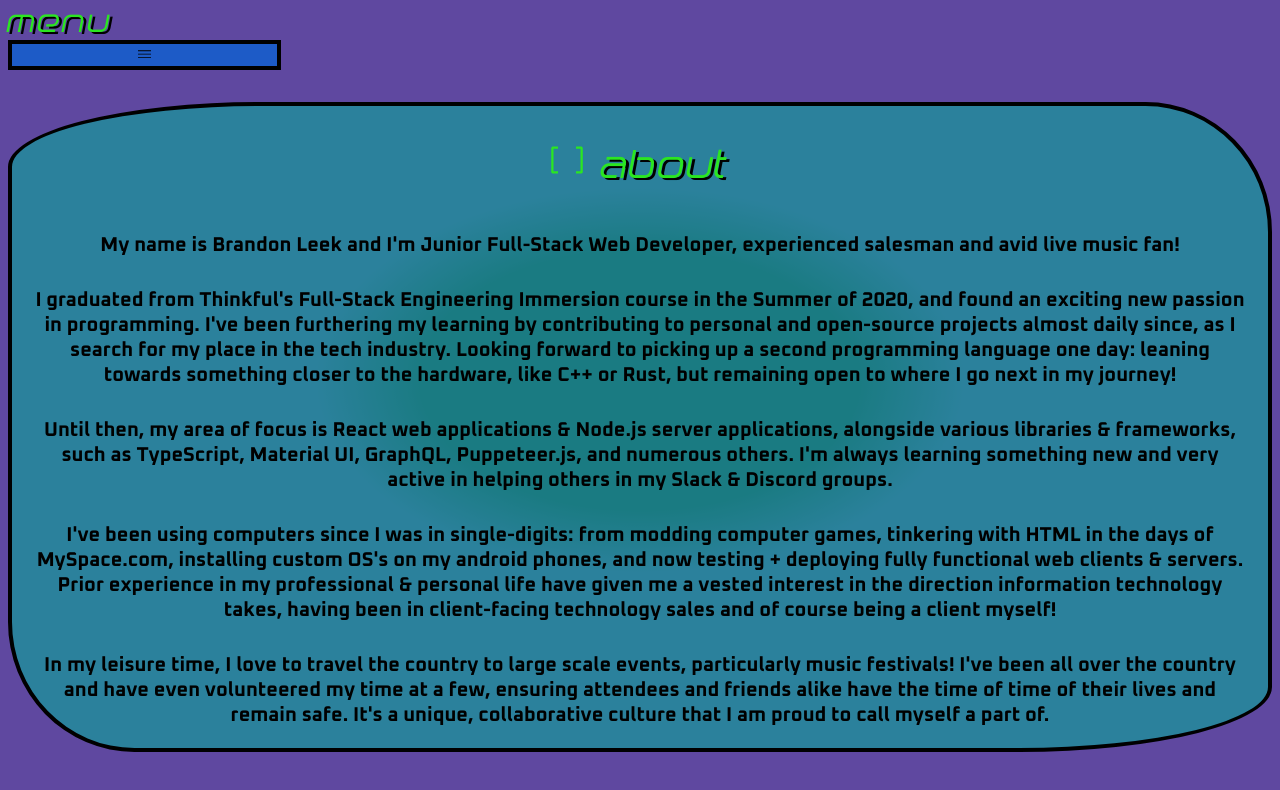
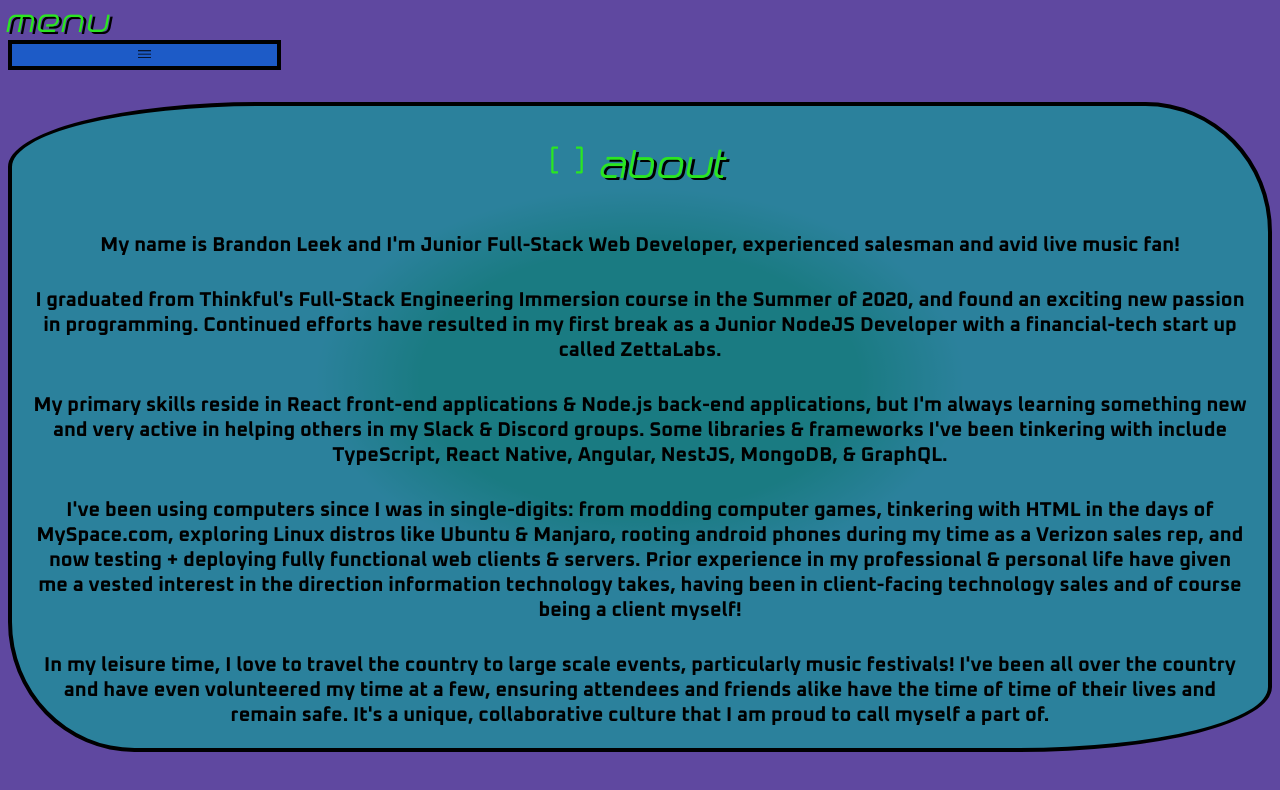
Before and after one commit to bleek42/bleek-dot-dev-og, a React (Create React App) app: page /about in a window 1280 px wide. Shown: the top 790 px of the page. Built offline with nearby package versions, Linux system fonts and the light colour scheme.

Commit message:
added loading and error state to contact page; info changes in about page; mouseover in navbar; formatting in projects; list style none in contact scss; fixed dependency issues

```diff
--- a/package.json
+++ b/package.json
@@ -39,7 +39,6 @@
 	"devDependencies": {
 		"enzyme": "^3.11.0",
 		"enzyme-adapter-react-16": "^1.15.5",
-    "jest": "^26.4.2",
 		"jest-enzyme": "^7.1.2"
 	}
 }
--- a/src/api-config.js
+++ b/src/api-config.js
@@ -1,2 +1,2 @@
 export const API_TOKEN = process.env.API_TOKEN;
-export const API_URL = 'https://api.github.com/users/bleek42';
+export const API_URL = "https://api.github.com/users/bleek42";
--- a/src/components/About/About.jsx
+++ b/src/components/About/About.jsx
@@ -1,7 +1,7 @@
-import React from 'react';
-import { VscSymbolArray } from 'react-icons/vsc';
+import React from "react";
+import { VscSymbolArray } from "react-icons/vsc";
 
-import './About.scss';
+import "./About.scss";
 
 export default function About() {
 	return (
@@ -15,25 +15,23 @@ export default function About() {
 				<p>
 					I graduated from Thinkful's Full-Stack Engineering Immersion course in
 					the Summer of 2020, and found an exciting new passion in programming.
-					I've been furthering my learning by contributing to personal and
-					open-source projects almost daily since, as I search for my place in
-					the tech industry. Looking forward to picking up a second programming
-					language one day: leaning towards something closer to the hardware,
-					like C++ or Rust, but remaining open to where I go next in my journey!
+					Continued efforts have resulted in my first break as a Junior NodeJS
+					Developer with a financial-tech start up called ZettaLabs.
 				</p>
 				<p>
-					Until then, my area of focus is React web applications & Node.js
-					server applications, alongside various libraries & frameworks, such as
-					TypeScript, Material UI, GraphQL, Puppeteer.js, and numerous others.
-					I'm always learning something new and very active in helping others in
-					my Slack & Discord groups.
+					My primary skills reside in React front-end applications & Node.js
+					back-end applications, but I'm always learning something new and very
+					active in helping others in my Slack & Discord groups. Some libraries
+					& frameworks I've been tinkering with include TypeScript, React
+					Native, Angular, NestJS, MongoDB, & GraphQL.
 				</p>
 				<p>
 					I've been using computers since I was in single-digits: from modding
 					computer games, tinkering with HTML in the days of MySpace.com,
-					installing custom OS's on my android phones, and now testing +
-					deploying fully functional web clients & servers. Prior experience in
-					my professional & personal life have given me a vested interest in the
+					exploring Linux distros like Ubuntu & Manjaro, rooting android phones
+					during my time as a Verizon sales rep, and now testing + deploying
+					fully functional web clients & servers. Prior experience in my
+					professional & personal life have given me a vested interest in the
 					direction information technology takes, having been in client-facing
 					technology sales and of course being a client myself!
 				</p>
--- a/src/components/Contact/Contact.jsx
+++ b/src/components/Contact/Contact.jsx
@@ -1,17 +1,19 @@
-import React, { useState, useEffect } from 'react';
-import { VscCommentDiscussion } from 'react-icons/vsc';
-import { GrLinkedin } from 'react-icons/gr';
-import { HiOutlineMail } from 'react-icons/hi';
-import { FiGithub } from 'react-icons/fi';
+import React, { useState, useEffect } from "react";
+import { VscCommentDiscussion } from "react-icons/vsc";
+import { GrLinkedin } from "react-icons/gr";
+import { FiGithub } from "react-icons/fi";
 
-import { API_TOKEN, API_URL } from '../../api-config';
-import './Contact.scss';
+import { API_TOKEN, API_URL } from "../../api-config";
+import "./Contact.scss";
 
 function Contact() {
 	const [profile, setProfile] = useState({});
+	const [loading, setLoading] = useState(false);
+	const [error, setError] = useState(null);
 
 	useEffect(() => {
 		const fetchData = async () => {
+			setLoading(true);
 			try {
 				const req = {
 					Authorization: `Bearer ${API_TOKEN}`,
@@ -19,12 +21,14 @@ function Contact() {
 				const res = await fetch(API_URL, req);
 				const data = await res.json();
 				setProfile(data);
-			} catch (error) {
-				console.error(error);
+			} catch {
+				setError(true);
+			} finally {
+				setLoading(false);
 			}
 		};
 		fetchData();
-	}, [profile]);
+	}, []);
 
 	return (
 		<div className="contact">
@@ -33,20 +37,10 @@ function Contact() {
 				<p>
 					Whether you're about to make me an offer I can't refuse, thinking
 					about becoming a developer, or somewhere in between: I'd love to
-					connect if you're taking the time to read this!
+					connect if you're taking the time to read this! Please reach out on
+					LinkedIn or GitHub.
 				</p>
 			</header>
-			<section className="email">
-				<h4>{<HiOutlineMail />} Email</h4>
-				<a
-					id="my-email"
-					href="mailto:brandonleek42@gmail.com"
-					target="_blank"
-					rel="noopener noreferrer"
-				>
-					brandonleek42@gmail.com
-				</a>
-			</section>
 			<section className="linkedin">
 				<h4>{<GrLinkedin />} LinkedIn</h4>
 				<a
@@ -55,23 +49,28 @@ function Contact() {
 					target="_blank"
 					rel="noopener noreferrer"
 				>
-					Click here to view my profile!
+					Click here to view my LinkedIn!
 				</a>
 			</section>
 			<section className="github">
 				<h4>{<FiGithub />} Github</h4>
 				<a
 					id="my-github"
-					key={profile.html_url}
-					href={profile.html_url}
+					href="https://github.com/bleek42"
 					target="_blank"
 					rel="noopener noreferrer"
 				>
-					Click here to view my profile!
+					Click here to view my GitHub!
 				</a>
-				<p key={profile.public_repos}>Total Repos: {profile.public_repos}</p>
-				<p key={profile.followers}>Total Followers: {profile.followers}</p>
-				<p key={profile.following}>Total Followiing: {profile.following}</p>
+				{loading && <p>Loading profile data...</p>}
+				{profile && (
+					<ul>
+						<li>Total Repos: {profile.public_repos}</li>
+						<li>Total Followers: {profile.followers}</li>
+						<li>Total Followiing: {profile.following}</li>
+					</ul>
+				)}
+				{error && <p>Error fetching profile data!</p>}
 			</section>
 		</div>
 	);
--- a/src/components/Contact/Contact.scss
+++ b/src/components/Contact/Contact.scss
@@ -1,4 +1,4 @@
-@import '../../SASS_config';
+@import "../../SASS_config";
 
 .contact {
 	@include flex;
@@ -21,42 +21,6 @@
 			font-family: $body-font;
 			font-size: 20px;
 			padding-bottom: 20px;
-		}
-	}
-
-	.email {
-		@include marg(10px, 4px, 4px, 10px);
-		@include pad(10px, 3px, 3x, 10x);
-		background-color: #159b9bb0;
-		text-align: center;
-		border: $def-bord;
-		border-radius: $def-radi;
-
-		h4 {
-			text-shadow: 3px 2px black;
-
-			letter-spacing: 2px;
-			font-family: $head-font;
-			font-size: 30px;
-			color: $color-1;
-		}
-
-		#my-email {
-			font-family: $body-font;
-			transition: filter 500ms;
-
-			&:before {
-				color: blue;
-			}
-
-			&:hover {
-				filter: brightness(3);
-				color: #831b83;
-			}
-
-			&:after {
-				color: #831b83;
-			}
 		}
 	}
 
@@ -130,9 +94,13 @@
 			}
 		}
 
-		p {
+		ul {
 			font-family: $body-font;
 			font-weight: 20px;
+
+			li {
+				list-style: none;
+			}
 		}
 	}
 }
--- a/src/components/Navbar/Navbar.jsx
+++ b/src/components/Navbar/Navbar.jsx
@@ -1,9 +1,9 @@
-import React, { useState } from 'react';
-import { Link } from 'react-router-dom';
-import { VscMenu, VscFoldUp } from 'react-icons/vsc';
+import React, { useState } from "react";
+import { Link } from "react-router-dom";
+import { VscMenu, VscFoldUp } from "react-icons/vsc";
 
-import { NavbarData } from './NavbarData';
-import './Navbar.scss';
+import { NavbarData } from "./NavbarData";
+import "./Navbar.scss";
 
 function Navbar() {
 	const [toggle, setToggle] = useState(false);
@@ -16,11 +16,11 @@ function Navbar() {
 		<div>
 			<form className="toggle-form">
 				<label htmlFor="toggle-btn">Menu</label>
-				<button onClick={toggleMenu} className="toggle-btn">
+				<button onMouseOver={toggleMenu} className="toggle-btn">
 					{toggle ? <VscFoldUp /> : <VscMenu />}
 				</button>
 			</form>
-			<nav className={toggle ? 'nav-open' : 'nav-close'}>
+			<nav className={toggle ? "nav-open" : "nav-close"}>
 				<ul onMouseLeave={toggleMenu}>
 					{NavbarData.map((item, idx) => (
 						<li key={idx} className={item.className}>
```
Also changed, not shown: src/components/Projects/Projects.jsx (+106 -68 lines), 1 other file (tests, documents, lock files or other folders). Lines whose indentation alone changed are shown as unchanged.
